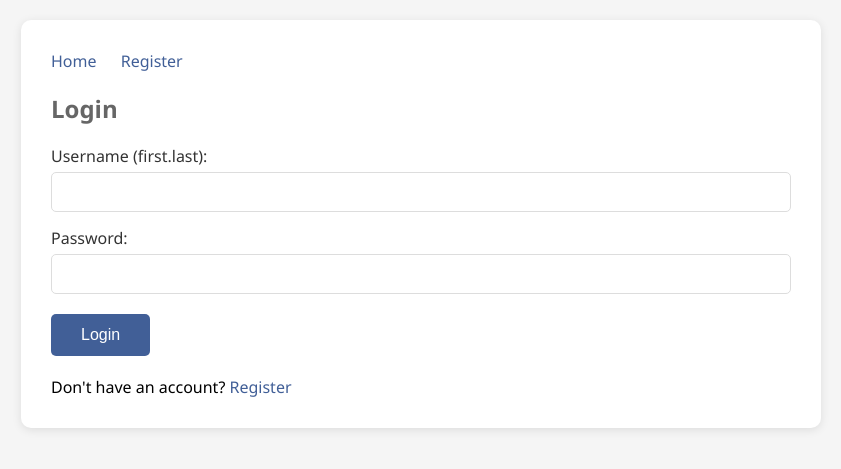
After one commit to PBlacke/JFAP-Document-Management-System, a Flask app: page /login in a window 1280 px wide. The commit adds this page. Shown: the top 469 px of the page, without its empty margins (219-1060 px from the left). Run offline with Flask 3, Linux system fonts and the light colour scheme.

Commit message:
Implement user authentication with registration and login functionality

```diff
--- a/app.py
+++ b/app.py
@@ -8,8 +8,37 @@ import pdf2image
 import tempfile
 from flask import send_from_directory, abort
 from datetime import datetime
+from werkzeug.security import generate_password_hash, check_password_hash
+import re
+from flask_login import LoginManager, UserMixin, login_user, logout_user, login_required, current_user
 
+
+#app configuration
 app = Flask(__name__)
+
+#for user class
+class User(UserMixin):
+    def __init__(self, id, username, email):
+        self.id = id
+        self.username = username
+        self.email = email
+
+#login manager
+login_manager = LoginManager()
+login_manager.init_app(app)
+login_manager.login_view = 'login'
+
+@login_manager.user_loader
+def load_user(user_id):
+    conn = sqlite3.connect('documents.db')
+    c = conn.cursor()
+    c.execute("SELECT id, username, email FROM users WHERE id = ?", (user_id))
+    row = c.fetchone()
+    conn.close()
+    if row:
+        return User(row[0], row[1], row[2])
+    return None
+
 
 # Configuration
 UPLOAD_FOLDER = "uploads"
@@ -72,10 +101,41 @@ def init_db():
                     END;
                     ''')
 
+    #add user
+    c.execute('''CREATE TABLE IF NOT EXISTS users (
+              id INTEGER PRIMARY KEY AUTOINCREMENT,
+              username TEXT UNIQUE NOT NULL,
+              email TEXT,
+              password_hash TEXT NOT NULL,
+              created_at TIMESTAMP DEFAULT CURRENT_TIMESTAMP
+              )''')
+
+    try:
+        c.execute("ALTER TABLE documents ADD COLUMN user_id INTEGER REFERENCES users(id)")
+    except sqlite3.OperationalError:
+        pass
+
     conn.commit()
     conn.close()
 
 init_db()
+
+#password validation and hashing
+def validate_password(password):
+    """Return (is_valid, error_message)"""
+    if len(password) < 8:
+        return False, "Password must be at least 8 characters long"
+    if not re.search(r"\d", password):
+        return False, "Password must contain at least one number"
+    if not re.search(r"[!@#$%^&*(),.?\":{}|<>]", password):
+        return False, "Password must contain at least one special character"
+    return True, ""
+
+def generate_username(first, last):
+    """Format first.last"""
+    first_part = first.split()[0] if first else ""
+    last_part = last.split()[-1] if last else ""
+    return f"{first_part}.{last_part}".lower()
 
 def allowed_file(filename):
     return '.' in filename and filename.rsplit('.', 1)[1].lower() in ALLOWED_EXTENSIONS
@@ -99,9 +159,89 @@ def extract_text_from_file(filepath):
 
 @app.route('/')
 def index():
-    return render_template('index.html')
+    if current_user.is_authenticated:
+        return render_template('index.html')
+    else:
+        return redirect(url_for('login'))
+
+
+#registration route
+@app.route('/register', methods=['GET', 'POST'])
+def register():
+    if request.method == 'POST':
+        first = request.form['firstname'].strip()
+        last = request.form['lastname'].strip()
+        email = request.form.get('email', '').strip()
+        password = request.form['password']
+        confirm = request.form['confirm_password']
+
+        #basic checks
+        if not first or not last:
+            return "First and last name are required", 400
+        if password != confirm:
+            return "Passwords do not match", 400
+
+        #validate password
+        valid, msg = validate_password(password)
+        if not valid:
+            return msg, 400
+
+        #generate username
+        username = generate_username(first, last)
+
+        #check uniqueness
+        conn = sqlite3.connect('documents.db')
+        c = conn.cursor()
+        c.execute("SELECT id FROM users WHERE username = ?", (username,))
+        if c.fetchone():
+            conn.close()
+            return "Username already exists. Try different name combination", 400
+
+        #hash password and insert
+        pw_hash = generate_password_hash(password)
+        c.execute("INSERT INTO users (username, email, password_hash) VALUES (?, ?, ?)",
+                  (username, email, pw_hash))
+        conn.commit()
+        conn.close()
+
+        return redirect(url_for('login'))
+
+    return render_template('register.html')
+
+
+#login route
+@app.route('/login', methods=['GET', 'POST'])
+def login():
+    if request.method == 'POST':
+        username = request.form['username']
+        password = request.form['password']
+
+        conn = sqlite3.connect('documents.db')
+        c = conn.cursor()
+        c.execute("SELECT id, username, email, password_hash FROM users WHERE username = ?", (username,))
+        row = c.fetchone()
+        conn.close()
+
+        if row and check_password_hash(row[3], password):
+            user = User(row[0], row[1], row[2])
+            login_user(user)
+            return redirect(url_for('index'))
+        else:
+            return "Invalid username or password", 401
+
+    return render_template('login.html')
+
+
+#logout route
+@app.route('/logout')
+@login_required
+def logout():
+    logout_user()
+    return redirect(url_for('index'))
+
 
 @app.route('/upload', methods=['POST'])
+@login_required
 def upload_file():
     if 'file' not in request.files:
         return jsonify({'error': 'No file part'}), 400
@@ -128,9 +268,9 @@ def upload_file():
         #save to database
         conn = sqlite3.connect('documents.db')
         c = conn.cursor()
-        c.execute("""INSERT INTO documents (filename, filepath, extracted_text, upload_date, doc_type, project)
-                  VALUES (?, ?, ?, ?, ?, ?)""",
-                  (filename, filepath, extracted_text, upload_time, doc_type, project))
+        c.execute("""INSERT INTO documents (filename, filepath, extracted_text, upload_date, doc_type, project, user_id)
+                  VALUES (?, ?, ?, ?, ?, ?, ?)""",
+                  (filename, filepath, extracted_text, upload_time, doc_type, project, current_user.id))
         conn.commit()
         doc_id = c.lastrowid
         conn.close()
@@ -145,6 +285,7 @@ def upload_file():
     return jsonify({'error': 'File type not allowed'}), 400
 
 @app.route('/search')
+@login_required
 def search():
     query = request.args.get('q', '').strip()
     if not query or len(query) < 2:
@@ -158,9 +299,9 @@ def search():
               SELECT doc.id, doc.filename, doc.extracted_text, bm25(documents_fts) as rank
               FROM documents doc
               JOIN documents_fts fts ON doc.id = fts.rowid
-              WHERE documents_fts MATCH ?
+              WHERE documents_fts MATCH ? AND doc.user_id = ?
               ORDER BY rank ASC, doc.upload_date DESC
-              ''', (query,))
+              ''', (query, current_user.id))
 
     results = c.fetchall()
     conn.close()
@@ -172,20 +313,25 @@ def search():
     } for r in results])
 
 @app.route('/documents')
+@login_required
 def list_documents():
     conn = sqlite3.connect('documents.db')
     c = conn.cursor()
-    c.execute("SELECT id, filename, upload_date, doc_type, project FROM documents ORDER BY upload_date DESC")
+    c.execute("""SELECT id, filename, upload_date, doc_type, project
+              FROM documents
+              WHERE user_id = ?
+              ORDER BY upload_date DESC""", (current_user.id,))
     docs = c.fetchall()
     conn.close()
     return render_template('documents.html', documents=docs)
 
 #view document
 @app.route('/view/<int:doc_id>')
+@login_required
 def view_document(doc_id):
     conn = sqlite3.connect('documents.db')
     c = conn.cursor()
-    c.execute("SELECT filepath FROM documents WHERE id = ?", (doc_id,))
+    c.execute("SELECT filepath FROM documents WHERE id = ? AND user_id = ?", (doc_id, current_user.id,))
     row =c.fetchone()
     conn.close()
 
@@ -203,10 +349,11 @@ def view_document(doc_id):
 
 #preview document
 @app.route('/preview/<int:doc_id>')
+@login_required
 def preview_document(doc_id):
     conn = sqlite3.connect('documents.db')
     c = conn.cursor()
-    c.execute("SELECT filename, filepath FROM documents WHERE id = ?", (doc_id,))
+    c.execute("SELECT filename, filepath FROM documents WHERE id = ? AND user_id = ?", (doc_id, current_user.id,))
     row = c.fetchone()
     conn.close()
 
@@ -230,6 +377,7 @@ def preview_document(doc_id):
 
 #edit document
 @app.route('/edit/<int:doc_id>', methods=['POST'])
+@login_required
 def edit_document(doc_id):
     conn = sqlite3.connect('documents.db')
     c = conn.cursor()
@@ -242,7 +390,7 @@ def edit_document(doc_id):
         return "Filename can't be empty", 400
 
     # Get current file info
-    c.execute("SELECT filename, filepath FROM documents WHERE id = ?", (doc_id,))
+    c.execute("SELECT filename, filepath FROM documents WHERE id = ? AND user_id = ?", (doc_id, current_user.id))
     row = c.fetchone()
     if not row:
         abort(404)
@@ -272,12 +420,13 @@ def edit_document(doc_id):
 
 #delete document
 @app.route('/delete/<int:doc_id>', methods=['POST'])
+@login_required
 def delete_document(doc_id):
     conn = sqlite3.connect('documents.db')
     c = conn.cursor()
 
     #get filepath
-    c.execute("SELECT filepath FROM documents WHERE id = ?", (doc_id,))
+    c.execute("SELECT filepath FROM documents WHERE id = ? AND user_id = ?", (doc_id, current_user.id,))
     row = c.fetchone()
     if not row:
         conn.close()
@@ -286,7 +435,7 @@ def delete_document(doc_id):
     filepath = row[0]
 
     #delete from database
-    c.execute("DELETE FROM documents WHERE id = ?", (doc_id,))
+    c.execute("DELETE FROM documents WHERE id = ? AND user_id = ?", (doc_id, current_user.id))
     conn.commit()
     conn.close()
 
--- a/templates/documents.html
+++ b/templates/documents.html
@@ -44,6 +44,7 @@
         <div class="nav-links">
             <a href="/">Home</a>
             <a href="/documents">View All Documents</a>
+            <a href="{{ url_for('logout') }}">Logout</a>
         </div>
 
         <h1>All Uploaded Documents</h1>
@@ -108,6 +109,8 @@
         </div>
     </div>
 
+
+
     <script>
     // Get modal elements
     const modal = document.getElementById('editModal');
--- a/templates/index.html
+++ b/templates/index.html
@@ -34,6 +34,7 @@
         <div class="nav-links">
             <a href="/">Home</a>
             <a href="/documents">View All Documents</a>
+            <a href="{{ url_for('logout') }}">Logout</a>
         </div>
 
         <h1>JFAP Document Management System(Prototype)</h1>
@@ -71,6 +72,8 @@
         <!--results-->
         <div id="result-text"></div>
     </div>
+
+
 
 
 
--- /dev/null
+++ b/templates/login.html
@@ -0,0 +1,62 @@
+<!DOCTYPE html>
+<html lang="en">
+<head>
+    <meta charset="UTF-8">
+    <meta name="viewport" content="width=device-width, initial-scale=1.0">
+    <title>JFAP DMS Login</title>
+    <link rel="icon" href="{{ url_for('static', filename='fav.png') }}" type="image/png">
+    <style>
+        * { margin: 0; padding: 0; box-sizing: border-box; }
+        body { font-family: 'Segoe UI', Tahoma, Geneva, Verdana, sans-serif; background: #f5f5f5; padding: 20px; }
+        .container { max-width: 800px; margin: 0 auto; background: white; padding: 30px; border-radius: 10px; box-shadow: 0 2px 10px rgba(0,0,0,0.1); }
+        h1 { color: #333; margin-bottom: 30px; }
+        h2 { color: #666; margin: 20px 0; }
+        .nav-links { margin-bottom: 20px; }
+        .nav-links a { color: #415f97; text-decoration: none; margin-right: 20px; }
+        .nav-links a:hover { text-decoration: underline; }
+        form { margin-top: 20px; }
+        label { display: block; margin: 15px 0 5px; color: #333; }
+        input[type="text"], input[type="password"] {
+            width: 100%;
+            padding: 10px;
+            border: 1px solid #ddd;
+            border-radius: 5px;
+            font-size: 16px;
+        }
+        button {
+            background: #415f97;
+            color: white;
+            border: none;
+            padding: 12px 30px;
+            border-radius: 5px;
+            cursor: pointer;
+            font-size: 16px;
+            margin-top: 20px;
+        }
+        button:hover { background: #2c3e6b; }
+        p { margin-top: 20px; }
+        p a { color: #415f97; text-decoration: none; }
+        p a:hover { text-decoration: underline; }
+    </style>
+</head>
+<body>
+    <div class="container">
+        <div class="nav-links">
+            <a href="{{ url_for('index') }}">Home</a>
+            <a href="{{ url_for('register') }}">Register</a>
+        </div>
+
+        <h2>Login</h2>
+
+        <form method="POST">
+            <label for="username">Username (first.last):</label>
+            <input type="text" id="username" name="username" required>
+
+            <label for="password">Password:</label>
+            <input type="password" id="password" name="password" required>
+
+            <button type="submit">Login</button>
+        </form>
+
+        <p>Don't have an account? <a href="{{ url_for('register') }}">Register</a></p></body>
+</html>
```
Also changed, not shown: templates/register.html (added, +23 -0 lines), documents.db.
